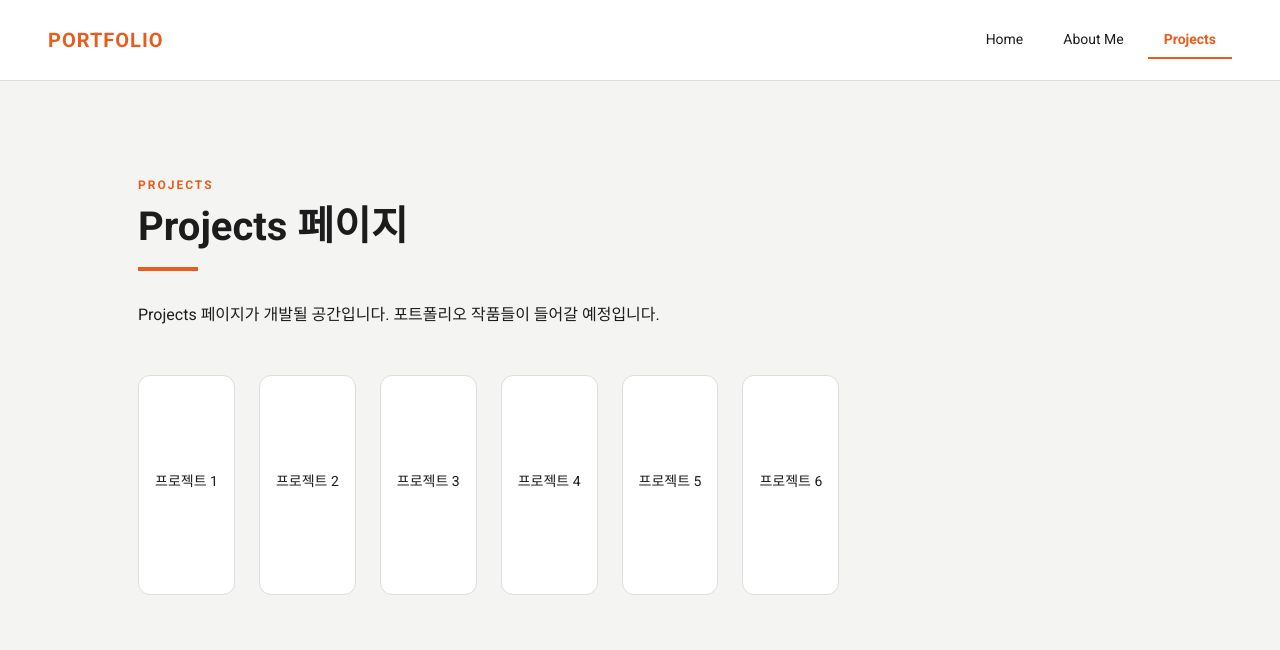
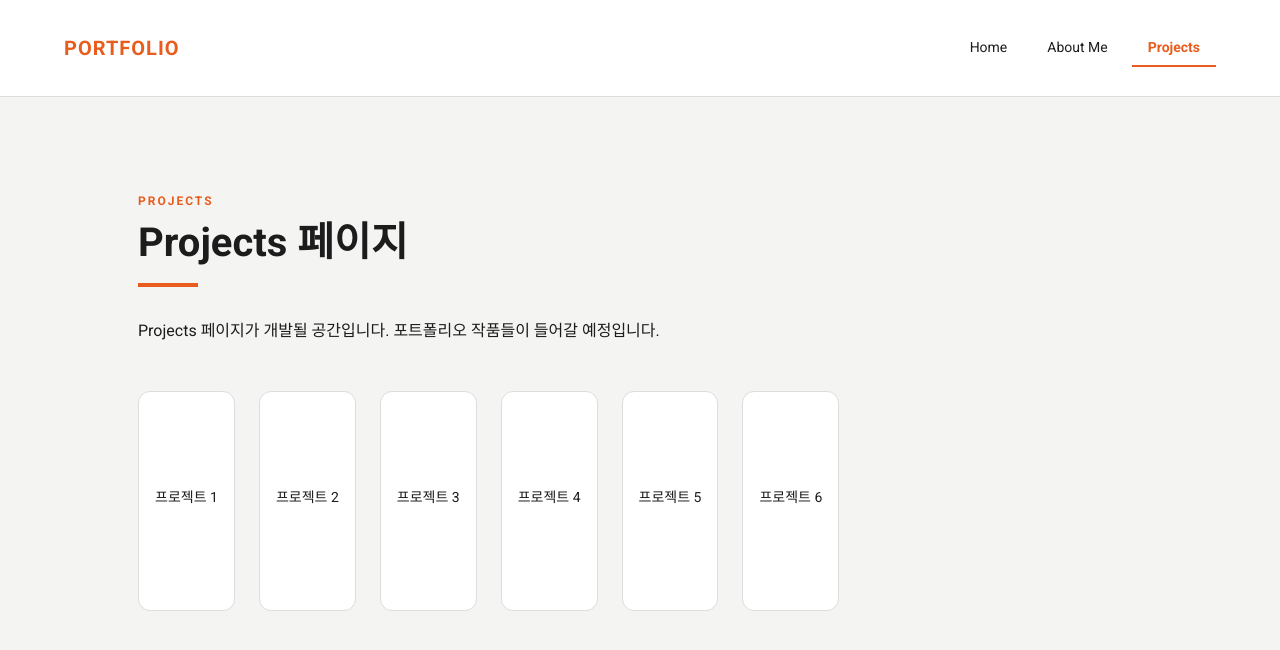
Before and after one commit to harube29-lang/my-0709, a React (Vite) app: page /my-0709/projects in a window 1280 px wide. Shown: the top 650 px of the page. Built offline with nearby package versions, Linux system fonts and the light colour scheme.

Commit message:
feat: increase header height and padding

```diff
--- a/src/components/NavBar/NavBar.jsx
+++ b/src/components/NavBar/NavBar.jsx
@@ -29,7 +29,7 @@ const NavBar = () => {
 
   return (
     <AppBar position="sticky" elevation={0}>
-      <Toolbar sx={{ maxWidth: 1280, width: '100%', mx: 'auto', px: { xs: 3, md: 6 }, minHeight: { xs: 64, md: 80 } }}>
+      <Toolbar sx={{ maxWidth: 1280, width: '100%', mx: 'auto', px: { xs: 4, md: 8 }, minHeight: { xs: 72, md: 96 }, py: { xs: 1.5, md: 2 } }}>
         <Typography
           variant="h6"
           component={Link}
```
